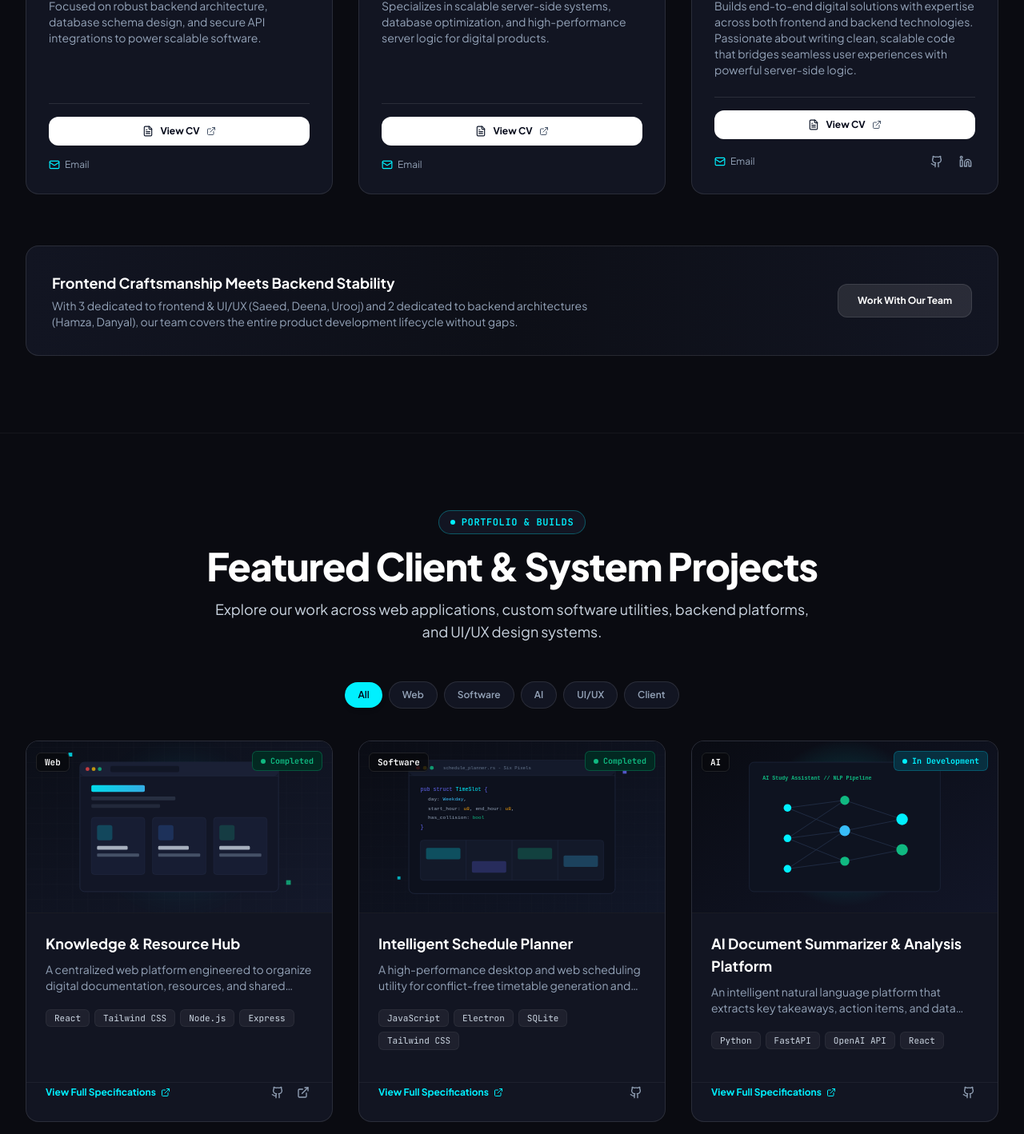
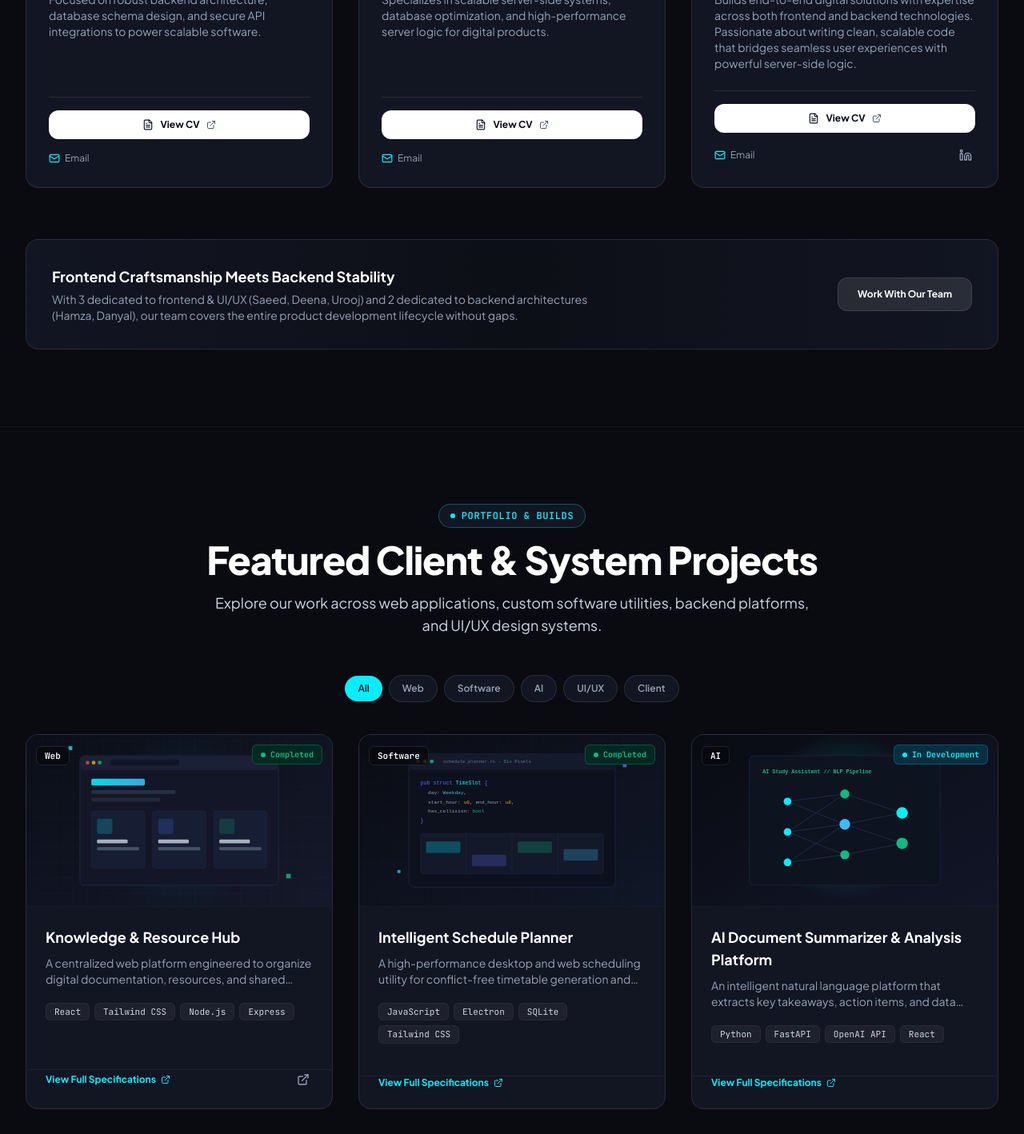
Before and after one commit to HBN-AMD/personal-portfolio, a React (Vite) app: page / in a window 1280 px wide. Shown: the part 4220-5638 px from the top of the page at 80% size. Built offline with nearby package versions, Linux system fonts and the light colour scheme.

Commit message:
Remove all GitHub links and icons from the UI

```diff
--- a/src/components/Contact.jsx
+++ b/src/components/Contact.jsx
@@ -1,5 +1,5 @@
 import React, { useState } from 'react';
-import { Mail, Github, Linkedin, Copy, Check, ArrowRight, MessageSquare, Send } from 'lucide-react';
+import { Mail, Linkedin, Copy, Check, ArrowRight, MessageSquare, Send } from 'lucide-react';
 import { teamMembers } from '../data/team';
 
 export default function Contact() {
@@ -107,15 +107,6 @@ export default function Contact() {
               </h4>
               <div className="grid grid-cols-2 gap-3">
                 <a
-                  href="https://github.com/saeed-123-hash"
-                  target="_blank"
-                  rel="noopener noreferrer"
-                  className="flex items-center gap-2.5 p-3 rounded-xl bg-white/5 hover:bg-white/10 text-slate-300 hover:text-white transition-colors border border-white/5 text-xs font-medium"
-                >
-                  <Github className="w-4 h-4 text-pixel-cyan" />
-                  <span>GitHub</span>
-                </a>
-                <a
                   href="https://linkedin.com"
                   target="_blank"
                   rel="noopener noreferrer"
--- a/src/components/Footer.jsx
+++ b/src/components/Footer.jsx
@@ -1,5 +1,5 @@
 import React from 'react';
-import { Github, Linkedin, ArrowUp } from 'lucide-react';
+import { Linkedin, ArrowUp } from 'lucide-react';
 
 export default function Footer() {
   const scrollToTop = () => {
@@ -51,15 +51,6 @@ export default function Footer() {
         {/* Socials & Top */}
         <div className="flex items-center gap-3">
           <a
-            href="https://github.com/saeed-123-hash"
-            target="_blank"
-            rel="noopener noreferrer"
-            className="p-2 rounded-lg bg-white/5 hover:bg-white/10 text-slate-400 hover:text-white transition-colors"
-            aria-label="GitHub Profile"
-          >
-            <Github className="w-4 h-4" />
-          </a>
-          <a
             href="https://linkedin.com"
             target="_blank"
             rel="noopener noreferrer"
--- a/src/components/ProjectCard.jsx
+++ b/src/components/ProjectCard.jsx
@@ -1,5 +1,5 @@
 import React from 'react';
-import { ExternalLink, Github, Eye, Layers } from 'lucide-react';
+import { ExternalLink, Eye, Layers } from 'lucide-react';
 
 export default function ProjectCard({ project, onSelect }) {
   const isCompleted = project.status === 'Completed';
@@ -86,18 +86,6 @@ export default function ProjectCard({ project, onSelect }) {
         </button>
 
         <div className="flex items-center gap-2">
-          {project.githubUrl && (
-            <a
-              href={project.githubUrl}
-              target="_blank"
-              rel="noopener noreferrer"
-              onClick={(e) => e.stopPropagation()}
-              className="text-slate-400 hover:text-white transition-colors p-1"
-              title="GitHub Repository"
-            >
-              <Github className="w-4 h-4" />
-            </a>
-          )}
           {project.liveUrl && (
             <a
               href={project.liveUrl}
--- a/src/components/ProjectDetails.jsx
+++ b/src/components/ProjectDetails.jsx
@@ -1,5 +1,5 @@
 import React, { useEffect } from 'react';
-import { X, ExternalLink, Github, CheckCircle2 } from 'lucide-react';
+import { X, ExternalLink, CheckCircle2 } from 'lucide-react';
 
 export default function ProjectDetails({ project, onClose }) {
   useEffect(() => {
@@ -101,17 +101,6 @@ export default function ProjectDetails({ project, onClose }) {
               <ExternalLink className="w-3.5 h-3.5" />
             </a>
           )}
-          {project.githubUrl && (
-            <a
-              href={project.githubUrl}
-              target="_blank"
-              rel="noopener noreferrer"
-              className="inline-flex items-center gap-2 px-5 py-2.5 rounded-xl text-xs font-semibold text-white bg-dark-surface hover:bg-white/10 border border-white/10 transition-colors"
-            >
-              <Github className="w-4 h-4 text-pixel-cyan" />
-              <span>GitHub Repository</span>
-            </a>
-          )}
         </div>
       </div>
     </div>
--- a/src/components/TeamCard.jsx
+++ b/src/components/TeamCard.jsx
@@ -1,5 +1,5 @@
 import React from 'react';
-import { FileText, Mail, Github, Linkedin, ExternalLink, Sparkles } from 'lucide-react';
+import { FileText, Mail, Linkedin, ExternalLink, Sparkles } from 'lucide-react';
 
 export default function TeamCard({ member, index }) {
   const isCvValid = member.cv && member.cv !== '#' && member.cv.trim() !== '';
@@ -111,17 +111,6 @@ export default function TeamCard({ member, index }) {
           )}
 
           <div className="flex items-center gap-3">
-            {member.github && (
-              <a
-                href={member.github}
-                target="_blank"
-                rel="noopener noreferrer"
-                className="hover:text-white transition-colors p-1"
-                aria-label={`${member.name} GitHub`}
-              >
-                <Github className="w-4 h-4" />
-              </a>
-            )}
             {member.linkedin && (
               <a
                 href={member.linkedin}
```
